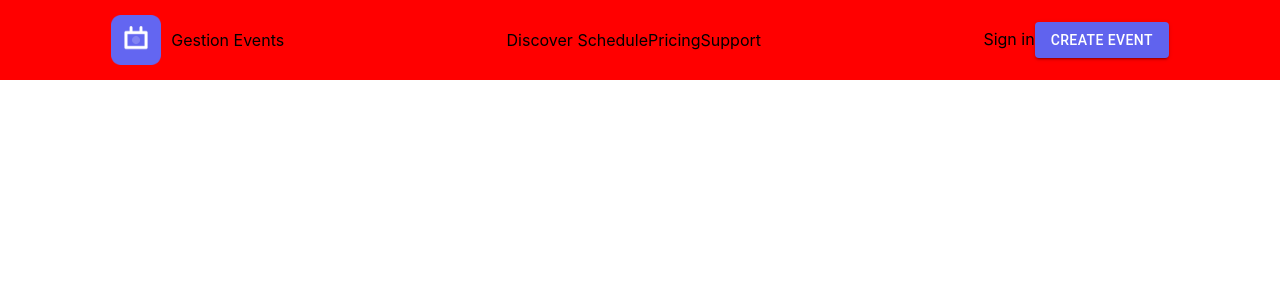
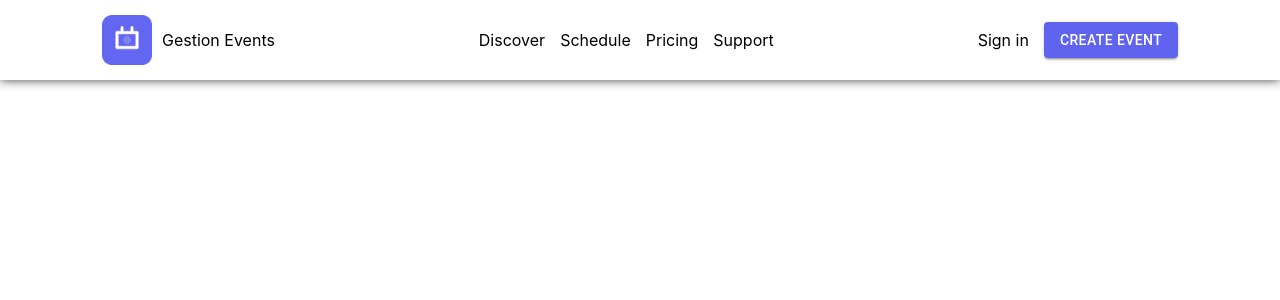
Before and after one commit to doudaoud/gestion-events, a React (Vite) app in the folder client/: page /home in a window 1280 px wide. Shown: the top 300 px of the page. Built offline with nearby package versions, Linux system fonts and the light colour scheme.

Commit message:
style: update nav styles and enhance link hover effects; adjust theme primary color

```diff
--- a/client/src/pages/styles/home.css
+++ b/client/src/pages/styles/home.css
@@ -5,12 +5,37 @@ nav {
   flex-flow: row nowrap;
   justify-content: space-around;
   align-items: center;
-  background-color: red;
+  /* background-color: red; */
+  box-shadow: 0px 0.1px 10px rgb(62, 62, 62);
+  z-index: 100;
 }
 .left {
   display: flex;
   flex-flow: row nowrap;
   gap: 10px;
   align-items: center;
+}
+.middle {
+  display: flex;
+
+  gap: 15px;
+}
+
+.middle > a {
+  transition: all 0.2s ease;
 
 }
+
+
+
+.middle > a:hover {
+  color: rgb(96, 99, 238);
+  text-decoration: underline  ;
+}
+
+.right {
+  display: flex;
+  /* flex-flow: row nowrap; */
+  align-items: center;
+  gap: 15px;
+}
--- a/client/src/themes/Theme.tsx
+++ b/client/src/themes/Theme.tsx
@@ -3,7 +3,7 @@ import { createTheme } from '@mui/material/styles'
 const theme = createTheme({
   palette: {
     primary: {
-      main: '#6063EE',
+      main: 'rgb(96, 99, 238)',
     },
   },
 })
```
